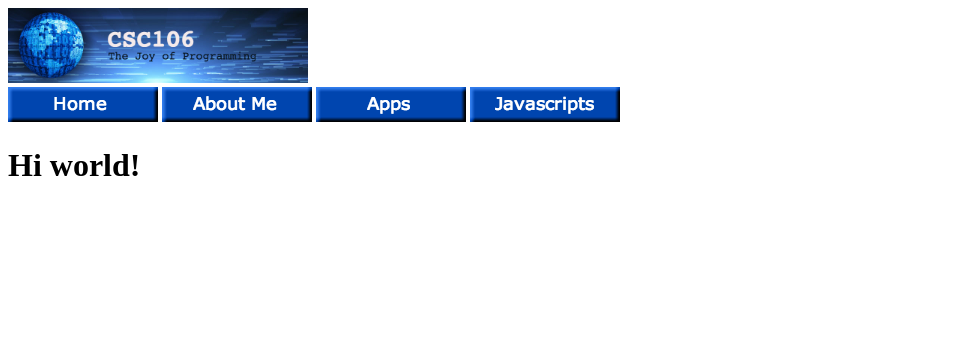
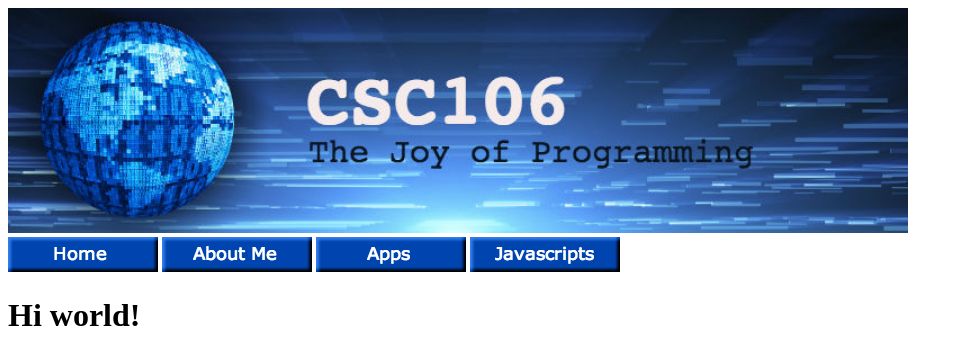
Before and after one commit to mxeganx/mxeganx.github.io, a plain HTML site: page index.html in a window 1280 px wide. Shown: the whole page, without its empty margins (0-963 px from the left). Drawn offline with Linux system fonts and the light colour scheme.

Commit message:
Update index.html

```diff
--- a/index.html
+++ b/index.html
@@ -5,7 +5,7 @@
         <title>HTML basics</title>
     </head>
     <body>
-        <img src="csc106_banner.jpg" alt="csc106 banner" width="300"> <br>
+        <img src="csc106_banner.jpg" alt="csc106 banner" width="900"> <br>
         <a href= "home.html"> <img src="home.png"></a>
         <a href="about.html"> <img src="about.png"></a>
         <a href="apps.html"> <img src="apps.png"></a>
```
